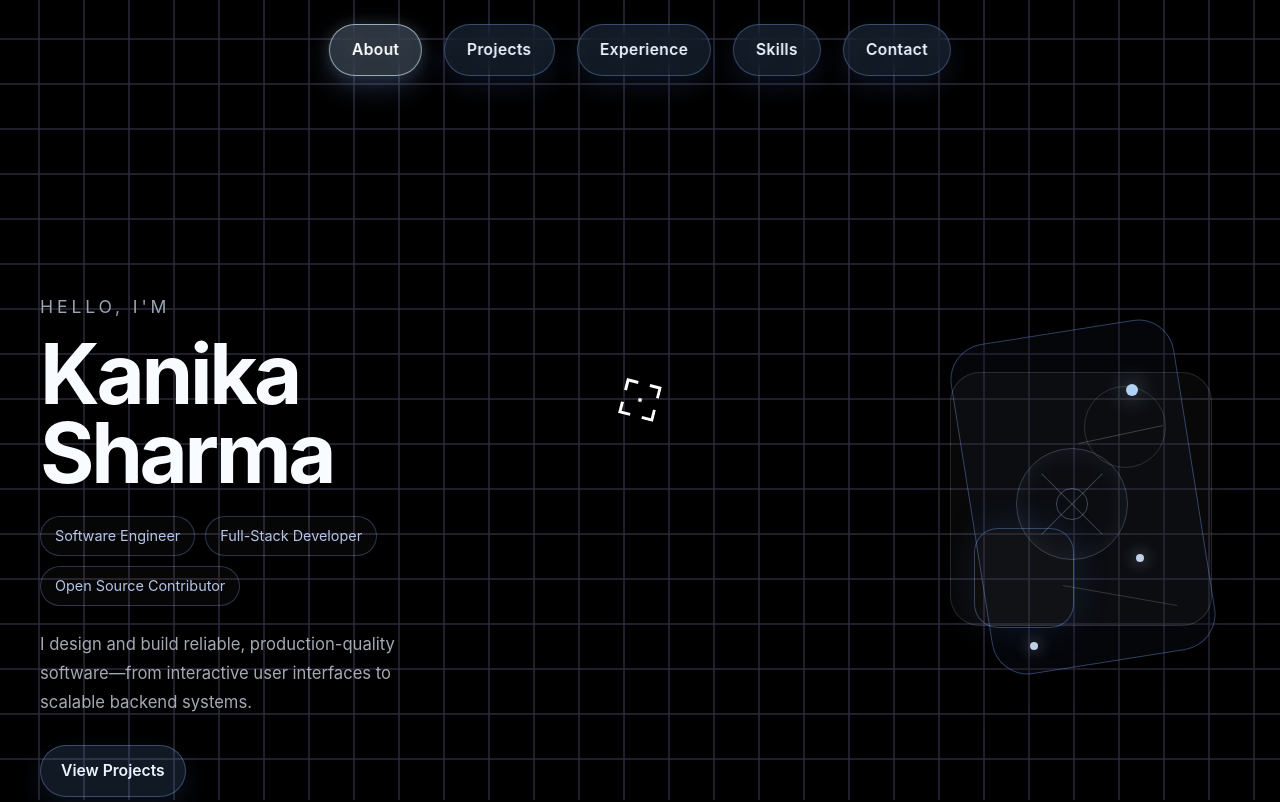
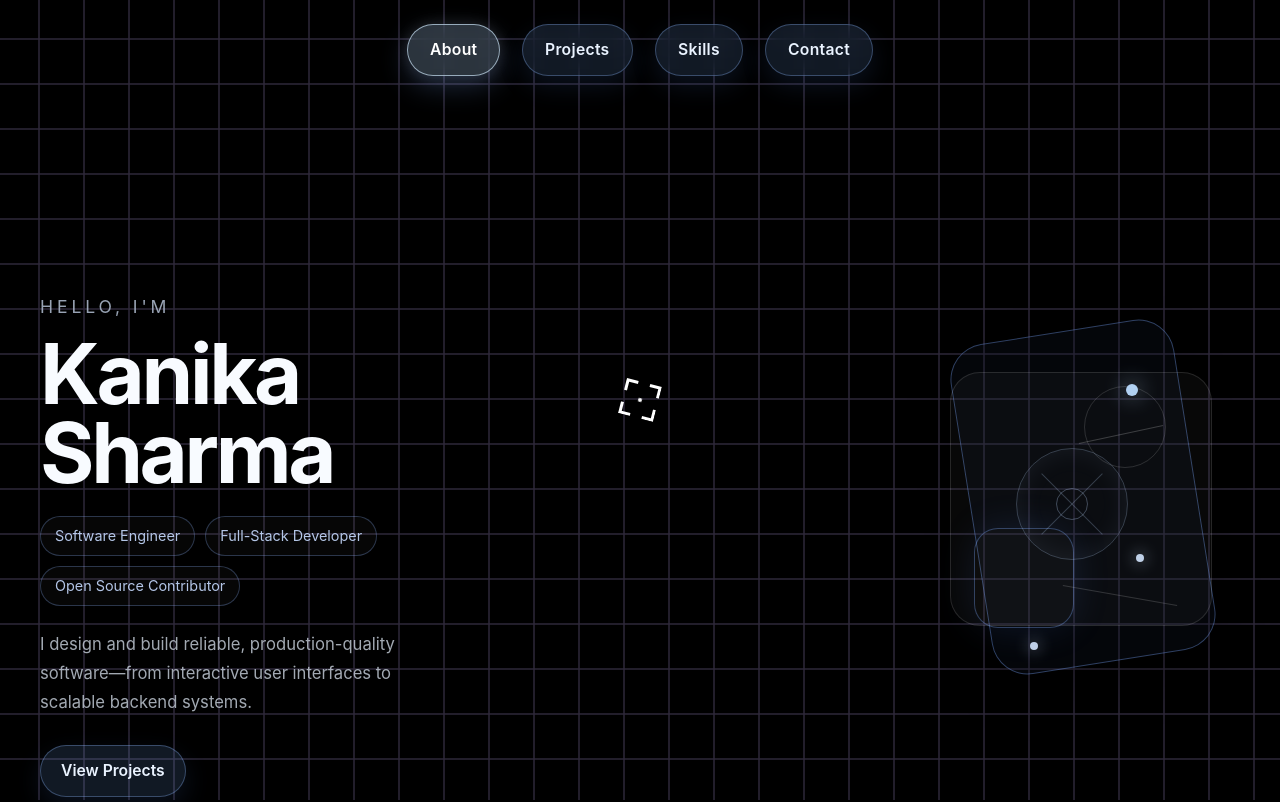
Before and after one commit to kanikasharma-18/Portfolio, a React app: page / in a window 1280 px wide. Shown: the top 802 px of the page. Built offline with nearby package versions, Linux system fonts and the light colour scheme; the HTML template or start-up script is replaced by a standard one.

Commit message:
Remove experience section

```diff
--- a/src/components/Navbar.jsx
+++ b/src/components/Navbar.jsx
@@ -4,7 +4,6 @@ import './Navbar.css';
 const NAV_ITEMS = [
   { id: 'about', label: 'About' },
   { id: 'projects', label: 'Projects' },
-  { id: 'experience', label: 'Experience' },
   { id: 'skills', label: 'Skills' },
   { id: 'contact', label: 'Contact' },
 ];
```
